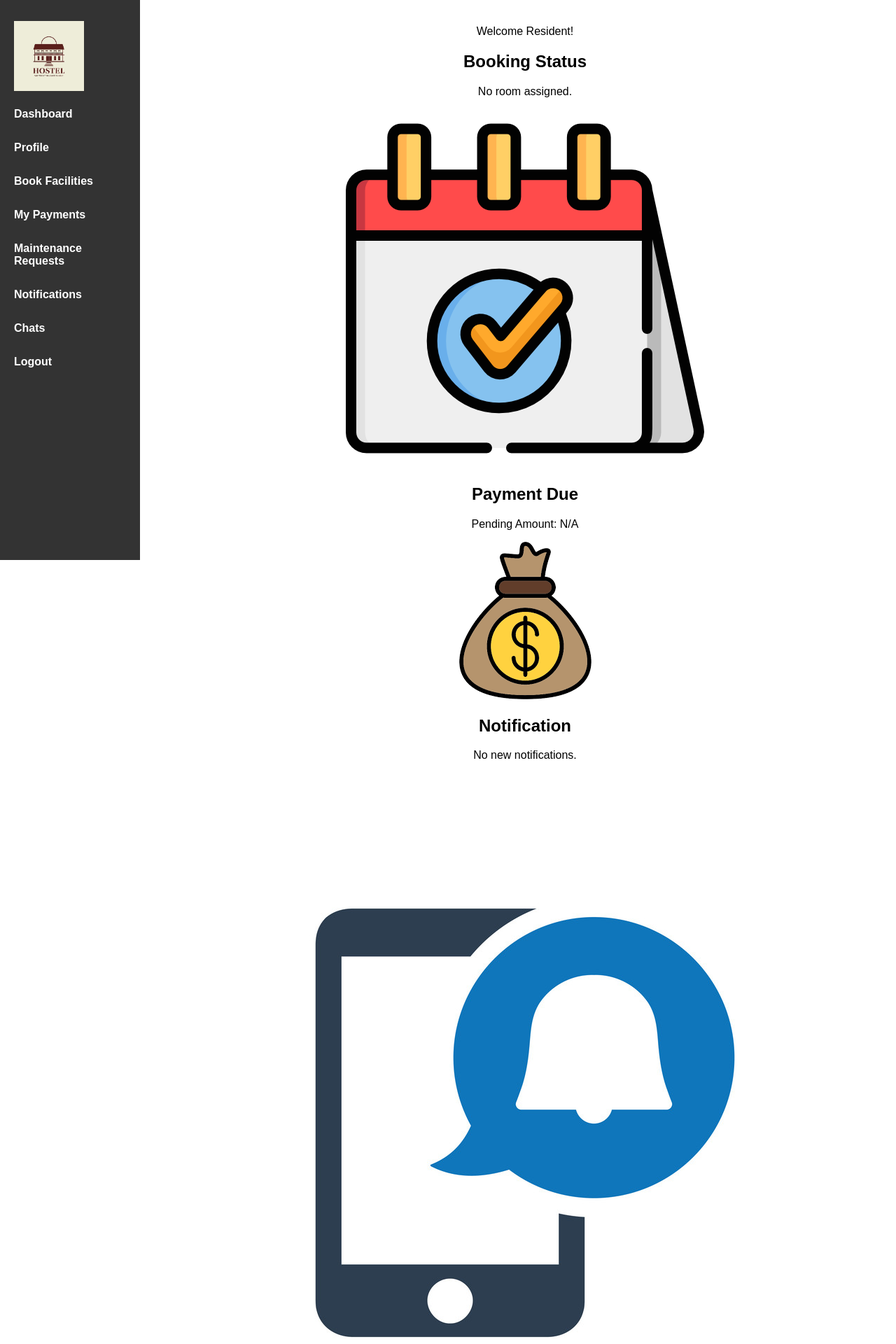
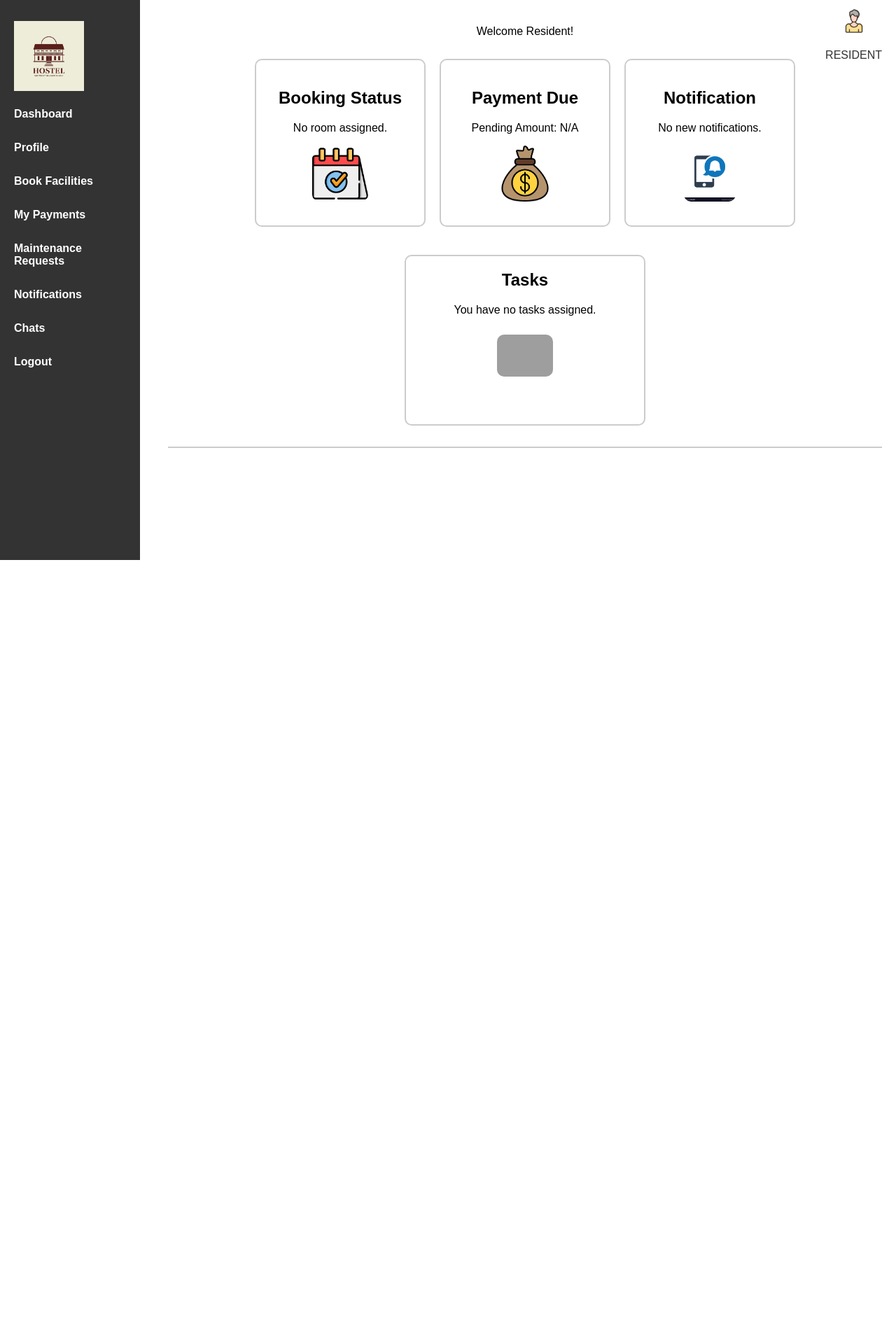
Before and after one commit to Brabim21/Hostel_Management_System, a PHP site: page /residents/ResidentDash.php in a window 1280 px wide. Shown: the top 1920 px of the page at 70% size. After the commit the page ends 800 px from the top, so only its background shows below. Run offline with PHP 8.4, Linux system fonts and the light colour scheme; the visitor is signed in with stand-in values (Sample User, id 1); data that the repository does not hold is empty; grey boxes are pictures that could not be loaded.

Commit message:
Merge issue solved

```diff
--- a/residents/ResidentDash.css
+++ b/residents/ResidentDash.css
@@ -50,22 +50,17 @@ nav ul li a:hover .logo {
     padding: 20px;
     text-align: center;
 }
-<<<<<<< HEAD
-.admin-profile {
-=======
+
+
 .resident-profile {
->>>>>>> a46af768742230693df87a56c0319538a4efb130
     position: fixed;
     top: 10px;
     right: 20px;
     text-align: center;
     color: #333;
 }
-<<<<<<< HEAD
-.admin-profile img {
-=======
+
 .resident-profile img {
->>>>>>> a46af768742230693df87a56c0319538a4efb130
     width: 40px;
     height: 40px;
     border-radius: 50%;
@@ -84,7 +79,6 @@ nav ul li a:hover .logo {
     padding: 20px;
     margin: 10px;
     text-align: center;
-<<<<<<< HEAD
     width: 200px;
     transition: transform 0.3s; /* Transition effect */
 }
@@ -126,11 +120,8 @@ nav ul li a:hover .logo {
     border-radius: 10px;
     margin-top: 10px;
 }
-=======
-    width: 300px; /* Adjusted width */
-    height: 200px; /* Adjusted height */
-    transition: transform 0.3s; /* Transition effect */
-}
+
+
 .info-box img {
     max-width: 80px; /* Adjusted width */
     max-height: 80px; /* Adjusted height */
```
Also changed, not shown: 1 other file.
